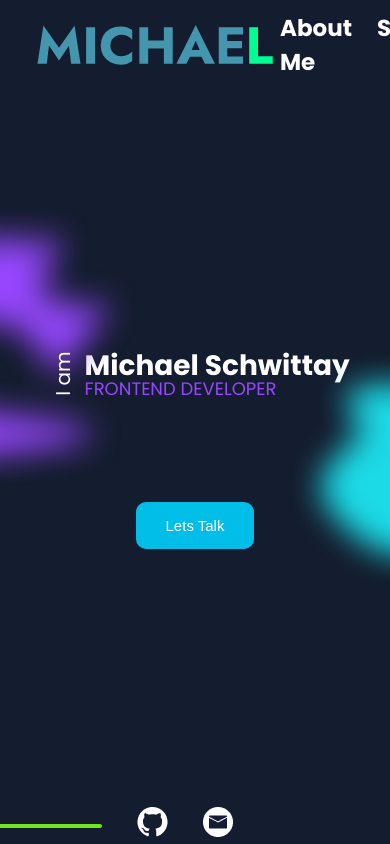
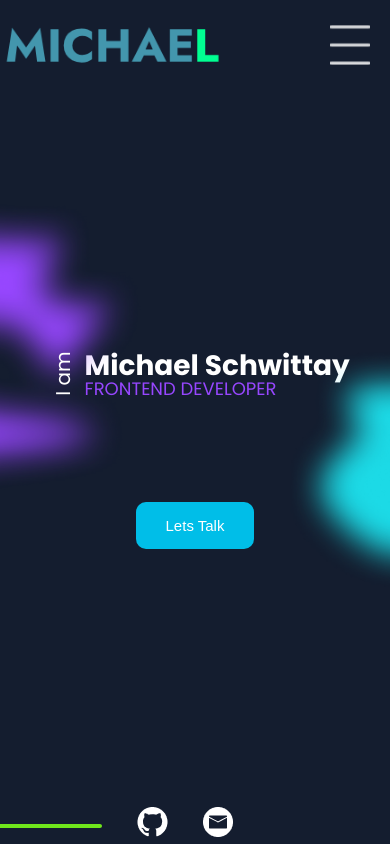
Before and after one commit to MichaelS96/Portfolio, an Angular app: page / in a window 390 px wide. Shown: the top 844 px of the page. Built offline with nearby package versions, Linux system fonts and the light colour scheme.

Commit message:
burger menu added

```diff
--- a/src/app/main-content/contact/contact.component.scss
+++ b/src/app/main-content/contact/contact.component.scss
@@ -54,7 +54,6 @@ input[type="submit"] {
     text-align: center;
 }
 
-// Abschnitt-Styles
 section {
     position: relative;
     height: 80dvh;
@@ -67,7 +66,6 @@ section {
     padding-bottom: 150px;
 }
 
-// Kontaktsektion-Styles
 .contact-section {
     display: flex;
     justify-content: space-between;
@@ -106,12 +104,10 @@ section {
     }
 }
 
-// Warnhinweis Styles
 .warning {
     color: #ff4d4d;
 }
 
-// Responsive Media Queries
 @media (max-width: 1300px) {
     .contact-input {
         max-width: 450px;
--- a/src/app/shared/components/footer/footer.component.scss
+++ b/src/app/shared/components/footer/footer.component.scss
@@ -1,12 +1,10 @@
 footer {
-    height: 291px;
+    height: 250px;
     width: 98vw;
     background-color: #141D2F;
     border-top: 4px solid #00BEE8;
     display: flex;
     align-items: center;
-    justify-content: center;
-
 }
 
 .content {
@@ -35,7 +33,6 @@ footer {
 
 .logo>a {
     display: inline-block;
-    /* Ändert das Verhalten, damit die Breite nur so groß wie der Inhalt ist */
     text-decoration: none;
     color: white;
     position: relative;
@@ -48,7 +45,6 @@ footer {
         content: '';
         position: absolute;
         bottom: -2px;
-        /* Leicht nach unten verschieben */
         left: 50%;
         width: 0;
         height: 4px;
@@ -63,7 +59,6 @@ footer {
 
         &::after {
             width: 45%;
-            /* Nur so breit wie der Text */
         }
     }
 }
--- a/src/app/shared/components/header/header.component.html
+++ b/src/app/shared/components/header/header.component.html
@@ -1,13 +1,28 @@
 <header>
     <section>
         <div>
-            <img src="./assets\img\header\logo.png" alt="">
+            <img src="./assets/img/header/logo.png" alt="">
         </div>
         <nav class="header-a">
-            <a [ngClass]="{'active': activeSection === 'aboutMe'}" (click)="scrollToSection('aboutMe')">About Me</a>
-            <a [ngClass]="{'active': activeSection === 'mySkills'}" (click)="scrollToSection('mySkills')">Skills</a>
-            <a [ngClass]="{'active': activeSection === 'myPortfolio'}"(click)="scrollToSection('myPortfolio')">Portfolio</a>
-            <a [ngClass]="{'active': activeSection === 'myContact'}"(click)="scrollToSection('myContact')">Contact</a>
+            <a [class.active]="activeSection === 'aboutMe'" (click)="scrollToSection('aboutMe')">About Me</a>
+            <a [class.active]="activeSection === 'mySkills'" (click)="scrollToSection('mySkills')">Skills</a>
+            <a [class.active]="activeSection === 'myPortfolio'" (click)="scrollToSection('myPortfolio')">Portfolio</a>
+            <a [class.active]="activeSection === 'myContact'" (click)="scrollToSection('myContact')">Contact</a>
         </nav>
+
+        <div class="navigation">
+            <img class="burger-menu"
+                [src]="isMenuOpen ? './assets/img/header/close-btn.png' : './assets/img/header/burger-menu.png'"
+                alt="" (click)="toggleDialog()">
+        </div>
     </section>
+
+    <div class="dialog" #dialog>
+        <div class="open-dialog">
+            <a [class.active]="activeSection === 'aboutMe'" (click)="scrollToSectionDialog('aboutMe')">About Me</a>
+            <a [class.active]="activeSection === 'mySkills'" (click)="scrollToSectionDialog('mySkills')">Skills</a>
+            <a [class.active]="activeSection === 'myPortfolio'" (click)="scrollToSectionDialog('myPortfolio')">Portfolio</a>
+            <a [class.active]="activeSection === 'myContact'" (click)="scrollToSectionDialog('myContact')">Contact</a>
+        </div>
+    </div>
 </header>
--- a/src/app/shared/components/header/header.component.scss
+++ b/src/app/shared/components/header/header.component.scss
@@ -20,13 +20,24 @@ section {
     margin: 0 30px;
 }
 
-header>section>div {
+header > section > div {
     display: flex;
     align-items: center;
 }
 
 img {
     padding-left: 30px;
+}
+
+.navigation {
+    display: none;
+}
+
+.burger-menu {
+    display: none;
+    cursor: pointer;
+    width: 40px;
+    height: 40px;
 }
 
 .header-a {
@@ -64,3 +75,59 @@ a {
         }
     }
 }
+
+.dialog {
+    display: none; // Standardmäßig ausgeblendet
+    position: absolute;
+    top: 90px;
+    right: 0;
+    height: 98vh;
+    width: 100vw;
+    color: white;
+    font-size: 23px;
+    background-color: rgba(20, 29, 47, 0.9);
+    z-index: 5;
+}
+
+.open-dialog {
+    display: flex;
+    flex-direction: column;
+    align-items: center;
+    margin-top: 150px;
+    gap: 50px;
+    cursor: pointer;
+}
+
+@media (max-width: 850px) {
+    .header-a {
+        display: none;
+    }
+
+    .navigation {
+        display: block;
+        position: absolute;
+        top: 25px;
+        right: 20px;
+    }
+
+    .burger-menu {
+        display: block !important;
+    }
+}
+
+@media (min-width: 851px) {
+    .navigation {
+        display: none !important;
+    }
+}
+
+@media (max-width: 520px) {
+    img {
+        padding: 0;
+        width: 225px;
+    }
+
+    section {
+        margin: 0;
+    }
+}
--- a/src/app/shared/components/header/header.component.ts
+++ b/src/app/shared/components/header/header.component.ts
@@ -1,6 +1,5 @@
-import { Component, HostListener } from '@angular/core';
+import { Component, HostListener, ElementRef, ViewChild } from '@angular/core';
 import { CommonModule } from '@angular/common';
-
 
 @Component({
   selector: 'app-header',
@@ -11,12 +10,15 @@ import { CommonModule } from '@angular/common';
 })
 
 export class HeaderComponent {
-  isDropdownVisible = false;
-  isGermanChecked = false;
+  @ViewChild('dialog') dialog!: ElementRef;
+  isMenuOpen = false;
   activeSection: string = '';
 
-  toggleDropdown() {
-    this.isDropdownVisible = !this.isDropdownVisible;
+  toggleDialog() {
+    if (this.dialog) {
+      this.isMenuOpen = !this.isMenuOpen;
+      this.dialog.nativeElement.style.display = this.isMenuOpen ? 'block' : 'none';
+    }
   }
 
   ngOnInit() {
@@ -59,20 +61,8 @@ export class HeaderComponent {
     }
   }
 
-  scrollToSectionDropdown(sectionId: string) {
-    const section = document.getElementById(sectionId);
-    if (section) {
-      const header = document.querySelector('header');
-      const headerOffset = header ? header.clientHeight : 130;
-
-      const elementPosition = section.getBoundingClientRect().top;
-      const offsetPosition = elementPosition + window.pageYOffset - headerOffset;
-
-      window.scrollTo({
-        top: offsetPosition,
-        behavior: 'smooth'
-      });
-    }
-    this.toggleDropdown();
+  scrollToSectionDialog(sectionId: string) {
+    this.scrollToSection(sectionId);
+    this.toggleDialog();
   }
 }
```
